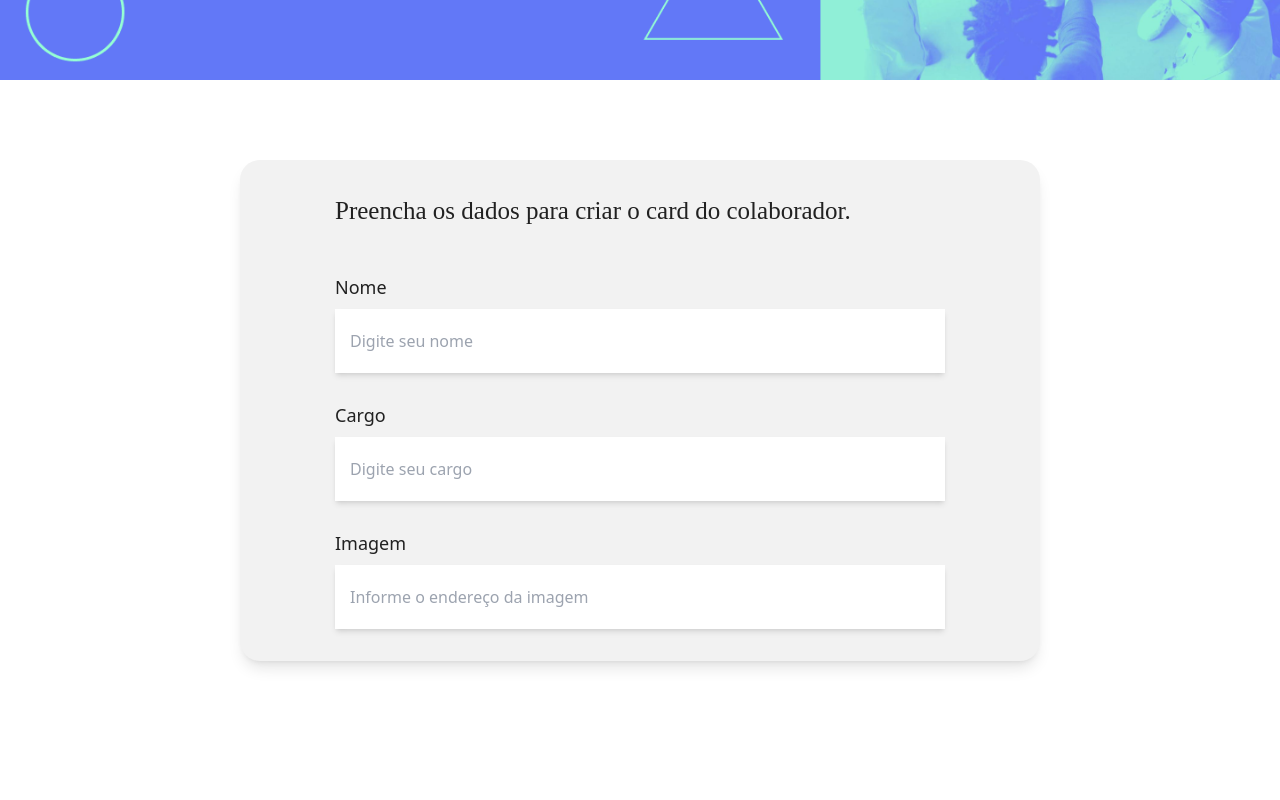
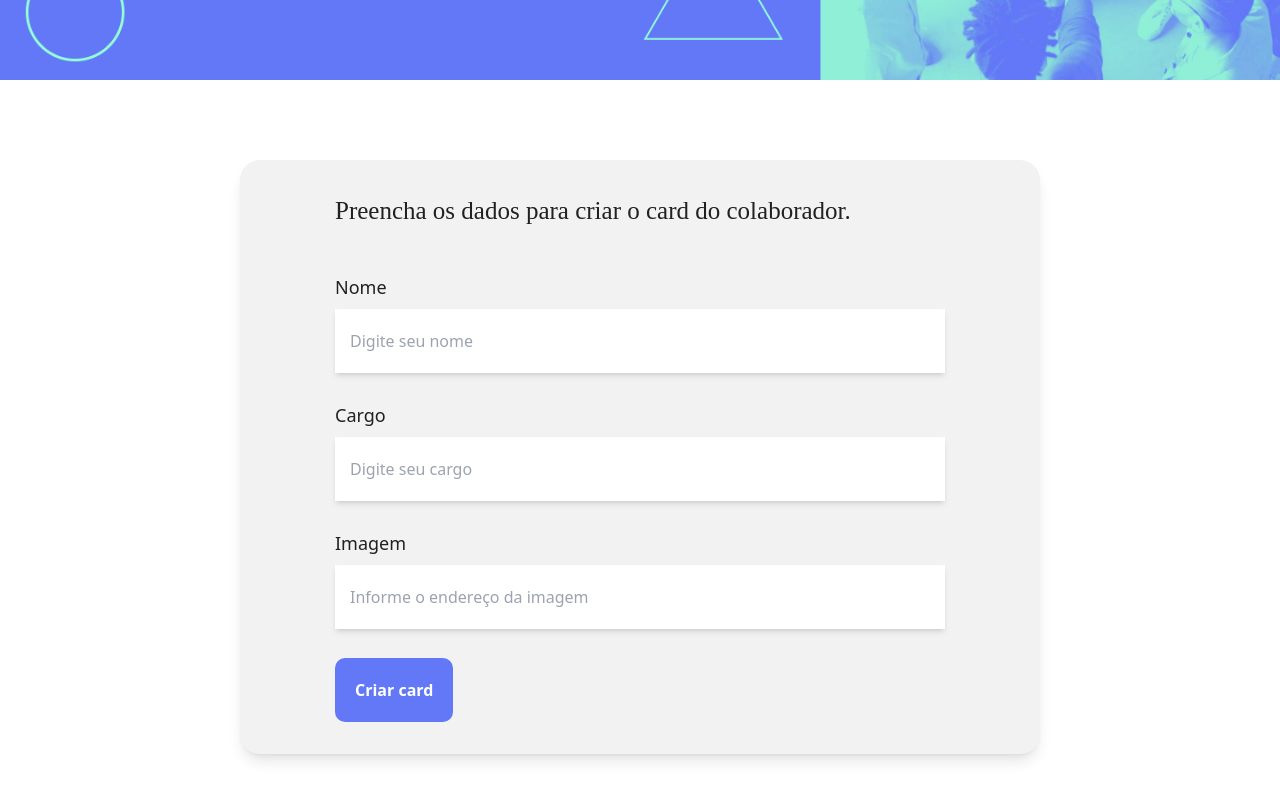
Before and after one commit to BrenoDev00/Organo, a React app in the folder organo/: page / in a window 1280 px wide. Shown: the part 414-1214 px from the top of the page. Before the commit the page ends 1155 px from the top, so only its background shows below. Built offline with nearby package versions, Linux system fonts and the light colour scheme; the HTML template or start-up script is replaced by a standard one.

Commit message:
feat: add button component

```diff
--- a/organo/src/App.jsx
+++ b/organo/src/App.jsx
@@ -1,12 +1,12 @@
 import { Banner } from "./components/Banner";
-import {Form} from "./components/Form"
+import { Form } from "./components/Form";
 
 function App() {
   return (
-    <div>
+    <>
       <Banner />
       <Form title="Preencha os dados para criar o card do colaborador." />
-    </div>
+    </>
   );
 }
 
--- /dev/null
+++ b/organo/src/components/Button/index.jsx
@@ -0,0 +1,10 @@
+export const Button = (props) => {
+  return (
+    <button
+      className="bg-bg-blue text-white p-[20px] font-bold rounded-[10px] hover:text-cyan-hover"
+      type={props.type}
+    >
+      {props.title}
+    </button>
+  );
+};
--- a/organo/src/components/Form/index.jsx
+++ b/organo/src/components/Form/index.jsx
@@ -1,4 +1,5 @@
 import { TextField } from "../TextField";
+import { Button } from "../Button";
 
 export const Form = (props) => {
   return (
@@ -14,6 +15,9 @@ export const Form = (props) => {
             type="text"
             placeholder="Informe o endereço da imagem"
           />
+          <div className="self-start ">
+            <Button type="submit" title="Criar card" />
+          </div>
         </div>
       </form>
     </section>
```
